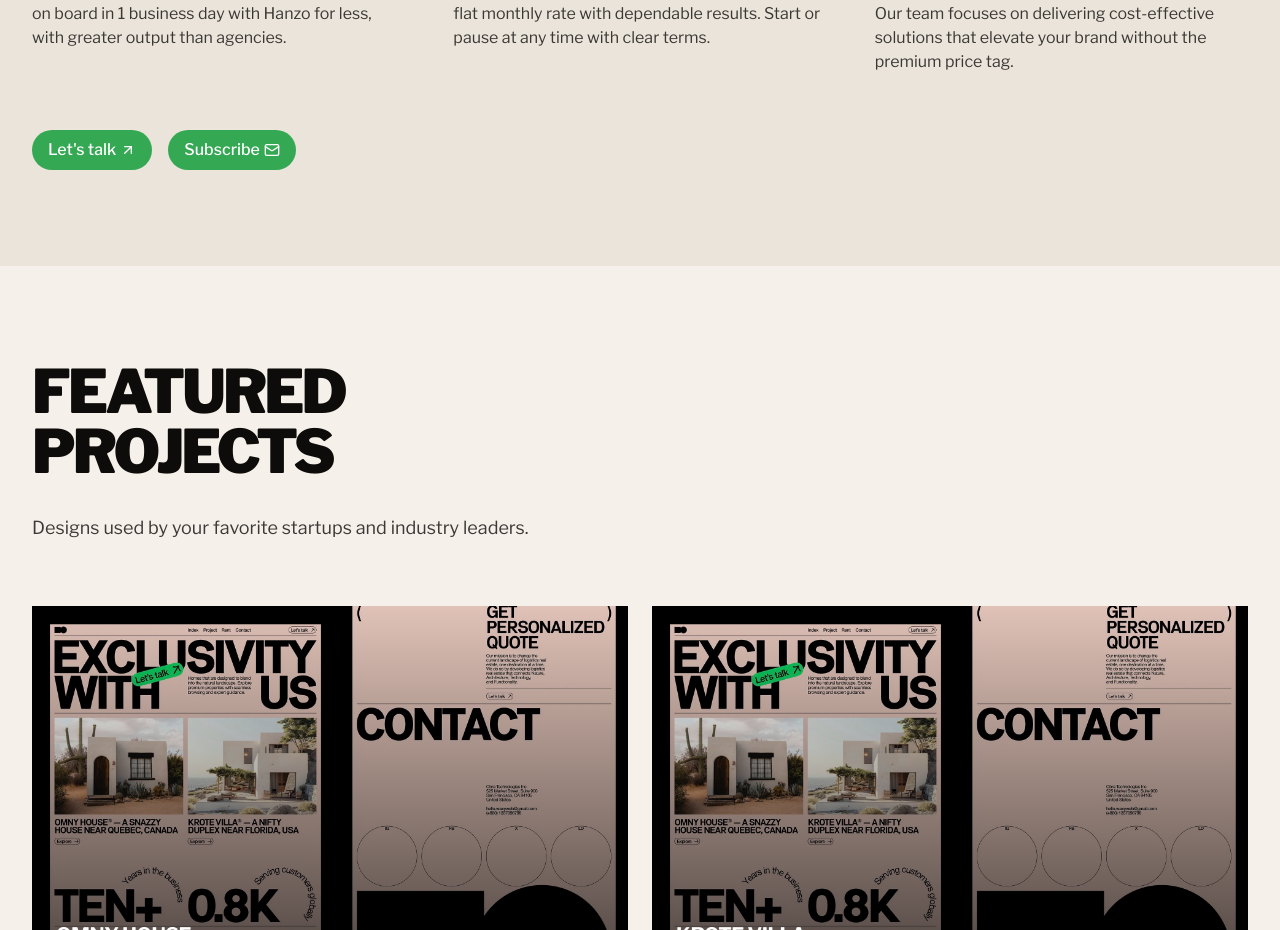
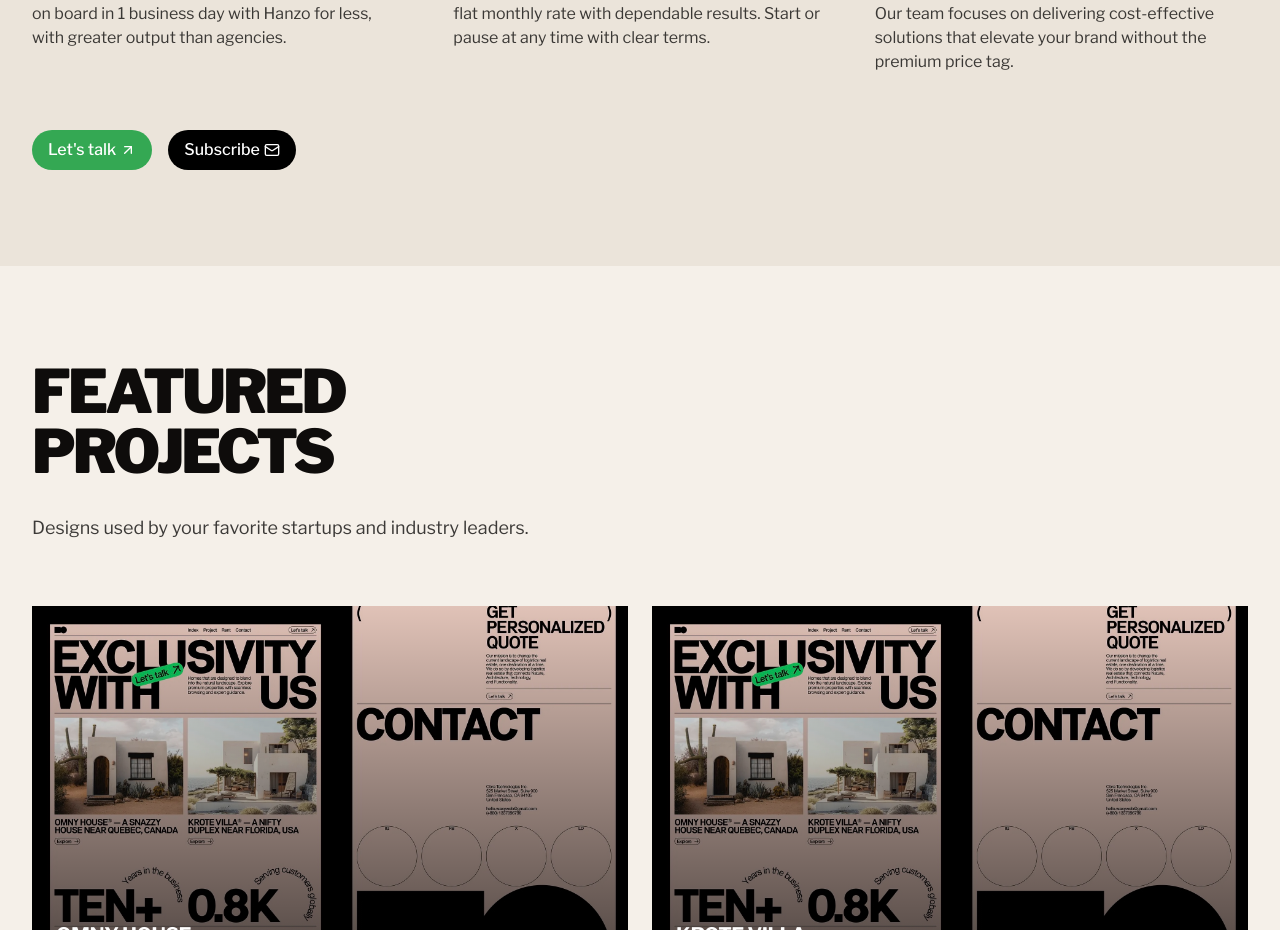
Before and after one commit to hanzoai/agency, a React (Vite) app: page / in a window 1280 px wide. Shown: the part 2041-2971 px from the top of the page. Built offline with nearby package versions, Linux system fonts and the light colour scheme.

Commit message:
Change button color
Change the color of the button.

```diff
--- a/src/components/WhyHanzo.tsx
+++ b/src/components/WhyHanzo.tsx
@@ -49,7 +49,7 @@ const WhyHanzo = () => {
             Let's talk
             <ArrowUpRight size={16} className="ml-1" />
           </a>
-          <a href="/subscribe" className="lets-talk-btn bg-accent hover:bg-accent/90">
+          <a href="/subscribe" className="lets-talk-btn bg-black hover:bg-black/90">
             Subscribe
             <Mail size={16} className="ml-1" />
           </a>
```
